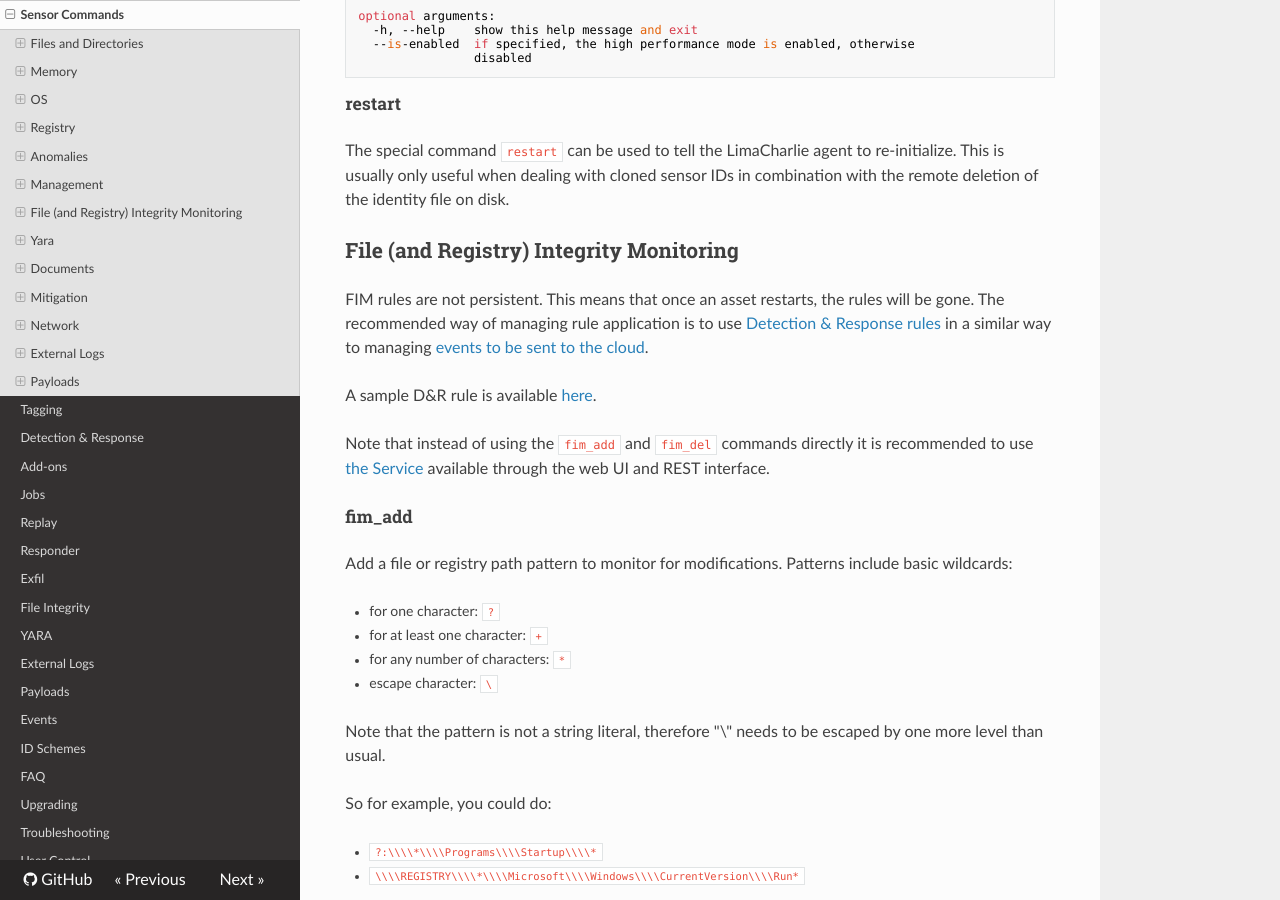
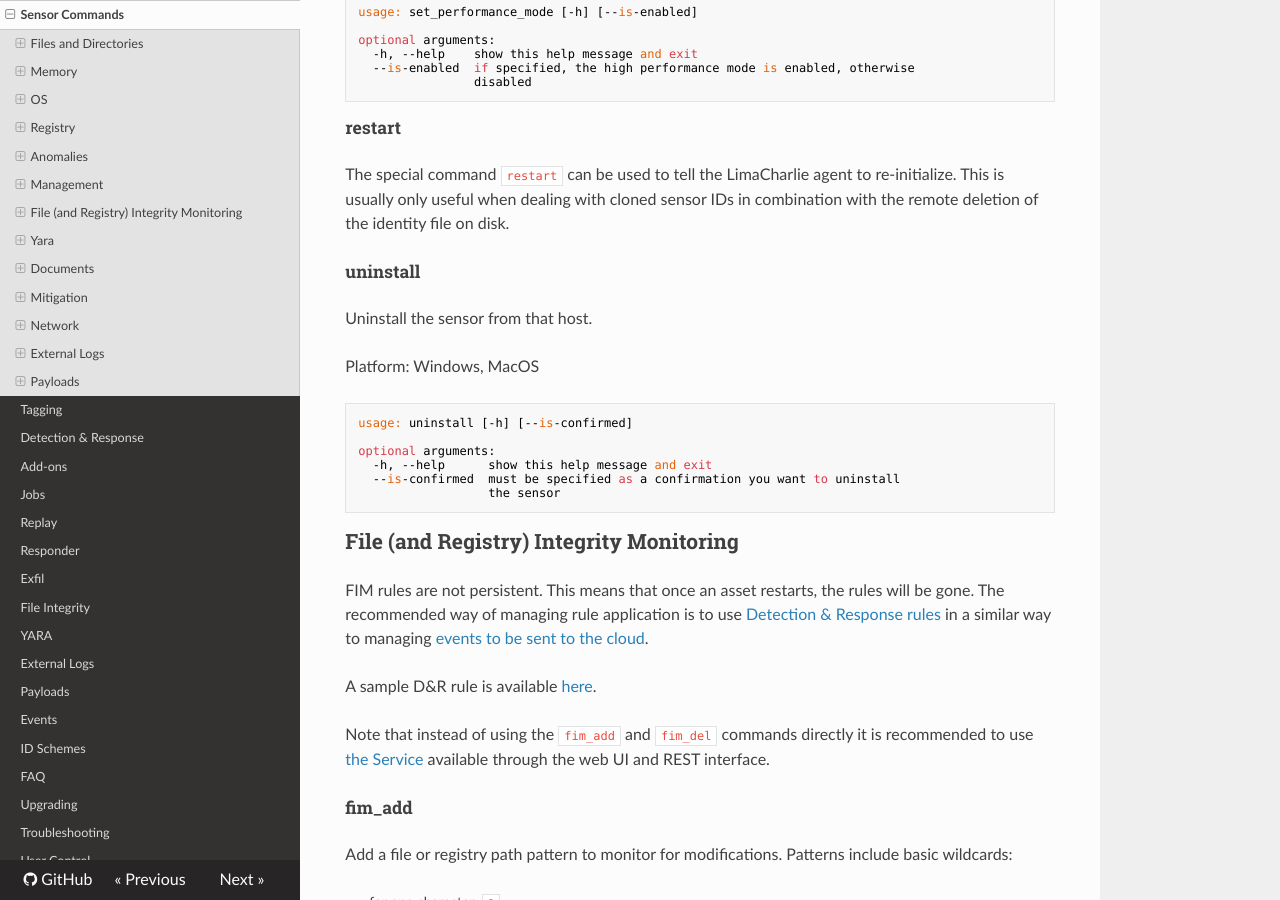
Before and after one commit to refractionPOINT/lce_doc, an MkDocs documentation site: the page built from docs/sensor_commands.md, in a window 1280 px wide and 900 px high, scrolled down 11400 px. Built offline with MkDocs 1.6.1, drawn with Linux system fonts in a browser that asks for light colours; nearby versions of some CDN libraries; old or Windows-style settings are respelled for this version of MkDocs.

Commit message:
Adding help on the uninstall.

````diff
--- a/docs/sensor_commands.md
+++ b/docs/sensor_commands.md
@@ -503,6 +503,20 @@ optional arguments:
 The special command `restart` can be used to tell the LimaCharlie agent to re-initialize. This is usually only useful when
 dealing with cloned sensor IDs in combination with the remote deletion of the identity file on disk.
 
+### uninstall
+Uninstall the sensor from that host.
+
+Platform: Windows, MacOS
+
+```
+usage: uninstall [-h] [--is-confirmed]
+
+optional arguments:
+  -h, --help      show this help message and exit
+  --is-confirmed  must be specified as a confirmation you want to uninstall
+                  the sensor
+```
+
 ## File (and Registry) Integrity Monitoring
 
 FIM rules are not persistent. This means that once an asset restarts, the rules
````
